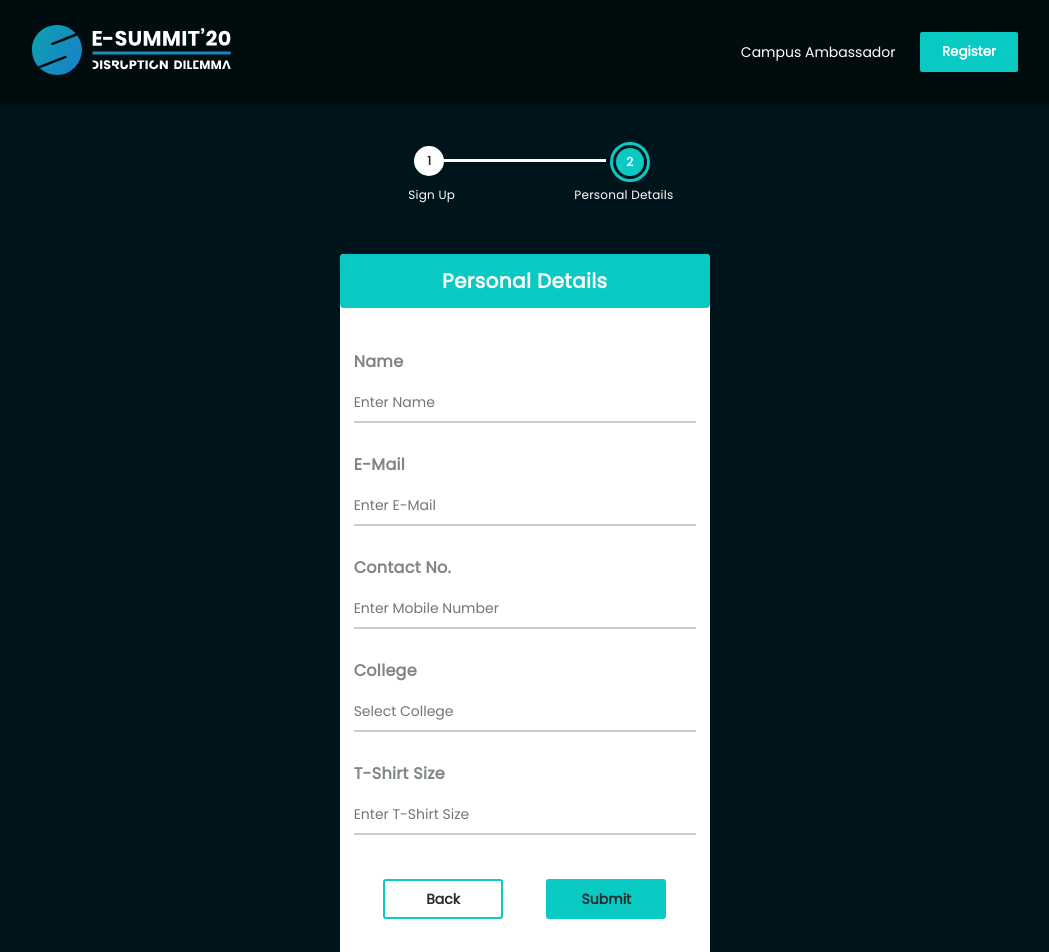
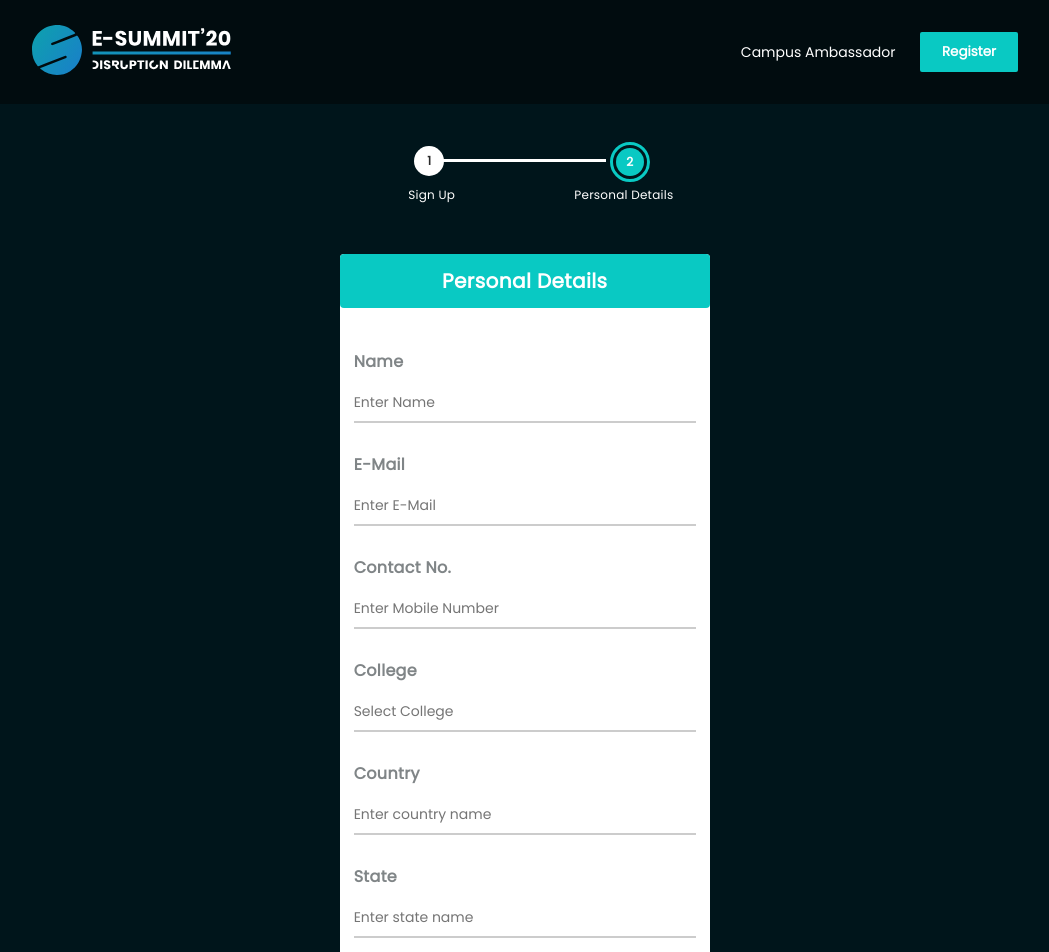
Before and after one commit to prakhar2109/Esummit20, a React app: page /personal-detail in a window 1280 px wide. Shown: the top 952 px of the page, without its empty margins (115-1164 px from the left). Built offline with nearby package versions, Linux system fonts and the light colour scheme.

Commit message:
changes in css and signup form

```diff
--- a/src/components/registration/account_setup/accountsetup.js
+++ b/src/components/registration/account_setup/accountsetup.js
@@ -110,7 +110,8 @@ class Facebooklogin extends Component {
                 </div>
                 <div className="facebook_login">
                   <FacebookLogin
-                    appId="630305827505065"
+                    // appId="630305827505065"
+                    appId="613264019415150"
                     size="medium"
                     autoLoad={false}
                     textButton="Facebook"
--- a/src/components/registration/personal_details/personal_details.css
+++ b/src/components/registration/personal_details/personal_details.css
@@ -21,7 +21,7 @@ input {
 .personaldetails {
   position: relative;
   width: 100%;
-  height: 1080px;
+  height: 1200px;
   left: 0px;
   top: 0px;
   background: #00151b;
@@ -114,7 +114,7 @@ input {
   position: absolute;
   width: 28.92%;
   left: 35.52%;
-  height: 725px;
+  height: fit-content;
   top: 254px;
   background: #ffffff;
   border-radius: 4px;
@@ -129,6 +129,7 @@ input {
     flex-direction: row;
     width: 100%;
     justify-content: space-evenly;
+    margin-bottom: 6%;
 }
 .personaldetails_data {
   padding: 1rem;
--- a/src/components/registration/personal_details/personal_details.js
+++ b/src/components/registration/personal_details/personal_details.js
@@ -424,6 +424,52 @@ class Personaldetail extends Component {
                       ) : null}
                     </span>
                   </div>
+                  <label htmlFor="inputCountry">Country</label>
+                <div className="personaldetails_input_feild">
+                  <input
+                    id="inputCountry"
+                    type="text"
+                    name="country"
+                    placeholder="Enter country name"
+                    value={country}
+                    autoCorrect="off"
+                    autoComplete="off"
+                    autoCapitalize="off"
+                    onChange={e => {
+                      this.handleChange(e)
+                      this.country_validate()
+                    }}
+                    required
+                  />
+                  <span className="personaldetails_input_error">
+                    {country_error_bool ? (
+                      <div className="error_message">{country_error}</div>
+                    ) : null}
+                  </span>
+                </div>
+                <label htmlFor="inputState">State</label>
+                <div className="personaldetails_input_feild">
+                  <input
+                    id="inputState"
+                    type="text"
+                    name="state"
+                    placeholder="Enter state name"
+                    value={state}
+                    autoCorrect="off"
+                    autoComplete="off"
+                    autoCapitalize="off"
+                    onChange={e => {
+                      this.handleChange(e)
+                      this.state_validate()
+                    }}
+                    required
+                  />
+                  <span className="personaldetails_input_error">
+                    {state_error_bool ? (
+                      <div className="error_message">{state_error}</div>
+                    ) : null}
+                  </span>
+                </div>
                   <label htmlFor="inputTshirt">T-Shirt Size</label>
                   <div className="personaldetails_input_feild">
                     <input
--- a/src/components/registration/popup/failure/failure.css
+++ b/src/components/registration/popup/failure/failure.css
@@ -1,18 +1,20 @@
 .registration_success {
   background-color: #00151b;
-  width: 1920px;
+  width: 100%;
   height: 1024px;
 }
 .success_main {
   position: absolute;
   width: 556px;
   height: 264px;
-  margin-left: 480px;
+  left: 35.52%;
+  /* margin-left: 480px; */
   margin-top: 160px;
   background: #ffffff;
   border-radius: 5px;
   font-family: 'Poppins';
 }
+
 .success_heading {
   background-color: #09c9c3;
   height: 54px;
@@ -53,13 +55,14 @@
   color: white;
   font-family: '';
 }
-@media only screen and (min-device-width: 320px) and (max-device-width: 480px) {
+@media only screen and (min-device-width: 320px) and (max-device-width: 780px) {
   .registration_success {
-    width: 380px !important;
+    /* width: 380px !important; */
   }
   .success_main {
     margin-left: 1px;
     width: 380px;
+    left: 8%;
   }
   .success_content {
     margin-left: 5px;
--- a/src/components/registration/popup/success/success.css
+++ b/src/components/registration/popup/success/success.css
@@ -1,13 +1,14 @@
 .registration_success {
   background-color: #00151b;
-  width: 1920px;
+  width: 100%;
   height: 1024px;
 }
 .success_main {
   position: absolute;
   width: 556px;
   height: 264px;
-  margin-left: 480px;
+  left: 35.52%;
+  /* margin-left: 480px; */
   margin-top: 160px;
   background: #ffffff;
   border-radius: 5px;
@@ -55,7 +56,7 @@
 }
 @media only screen and (min-device-width: 320px) and (max-device-width: 480px) {
   .registration_success {
-    width: 380px !important;
+    /* width: 380px !important; */
   }
   .success_main {
     margin-left: 1px;
```
